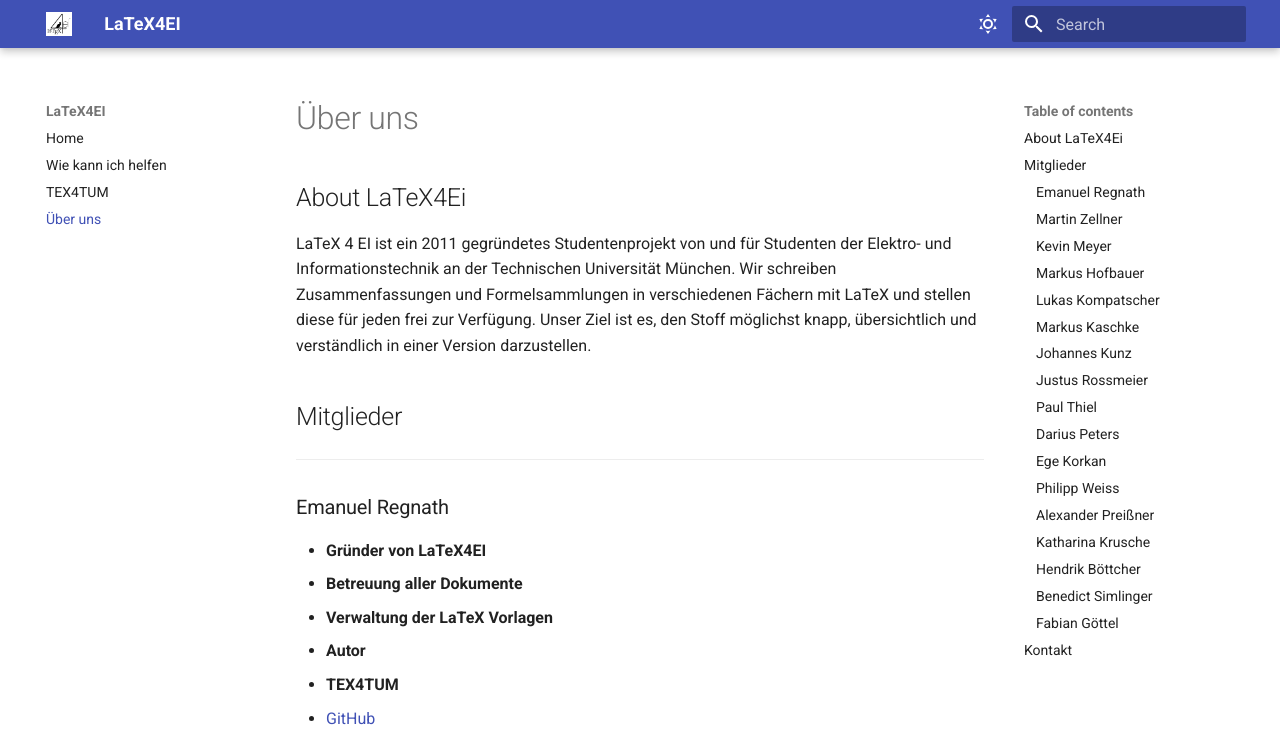
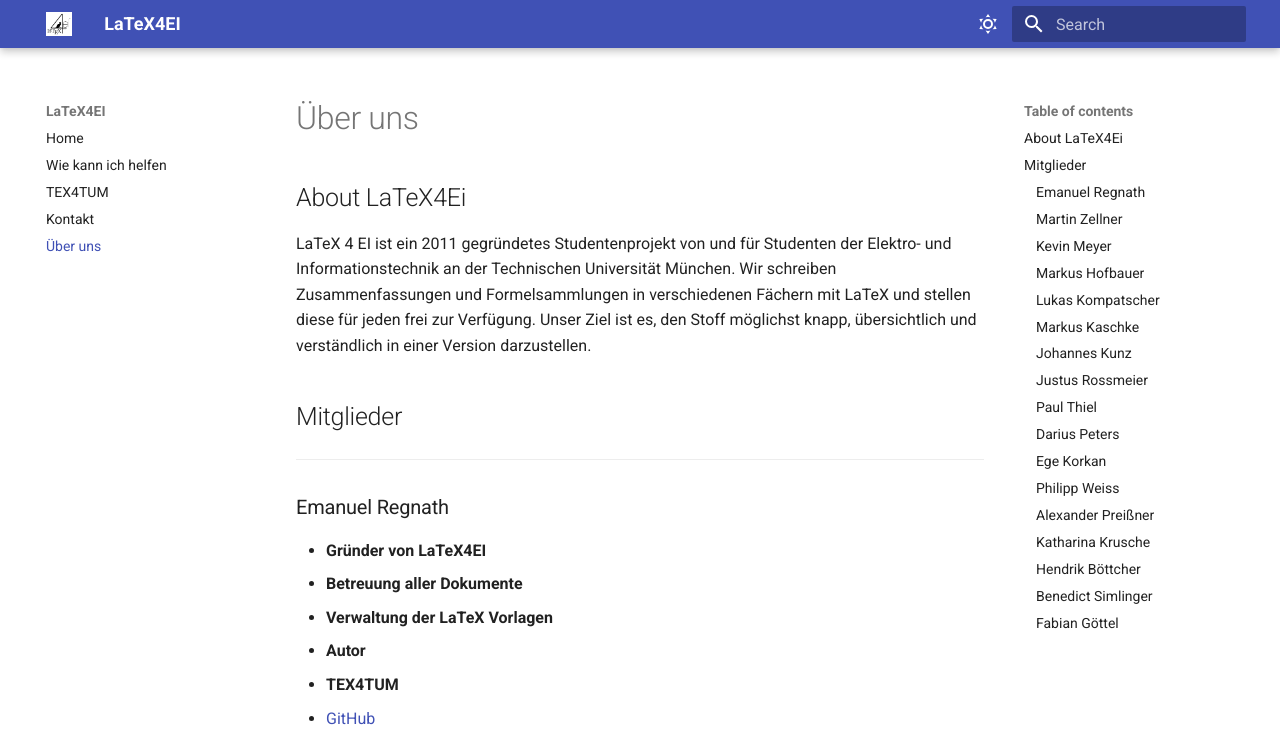
Before and after one commit to latex4ei/Allgemein, an MkDocs documentation site: the page built from docs/ABOUT.md, in a window 1280 px wide. Shown: the top 745 px of the page. Built offline with MkDocs 1.6.1 and Material for MkDocs 9.7.7, drawn with Linux system fonts in a browser that asks for light colours; some of the changed text lies outside the part shown.

```diff
--- /dev/null
+++ b/docs/css/custom.css
@@ -0,0 +1,27 @@
+form {
+    display: flex;
+    flex-direction: column;
+    max-width: 600px;
+    margin: 0 auto;
+  }
+
+  input, textarea {
+    margin-bottom: 1rem;
+    padding: 0.5rem;
+    font-size: 1rem;
+    width: 100%;
+    box-sizing: border-box;
+  }
+
+  button {
+    padding: 0.75rem;
+    font-size: 1rem;
+    background-color: #007bff;
+    color: white;
+    border: none;
+    cursor: pointer;
+  }
+
+  button:hover {
+    background-color: #0056b3;
+  }
--- a/mkdocs.yml
+++ b/mkdocs.yml
@@ -28,4 +28,8 @@ nav:
   - Home: README.md
   - Wie kann ich helfen: CONTRIBUTING.md
   - TEX4TUM: http://tex4tum.de
+  - Kontakt: CONTACT.md
   - Über uns: ABOUT.md
+
+extra_css:
+  - css/custom.css
```
Also changed, not shown: docs/ABOUT.md (+0 -8 lines), docs/CONTACT.md (added, +24 -0 lines).
